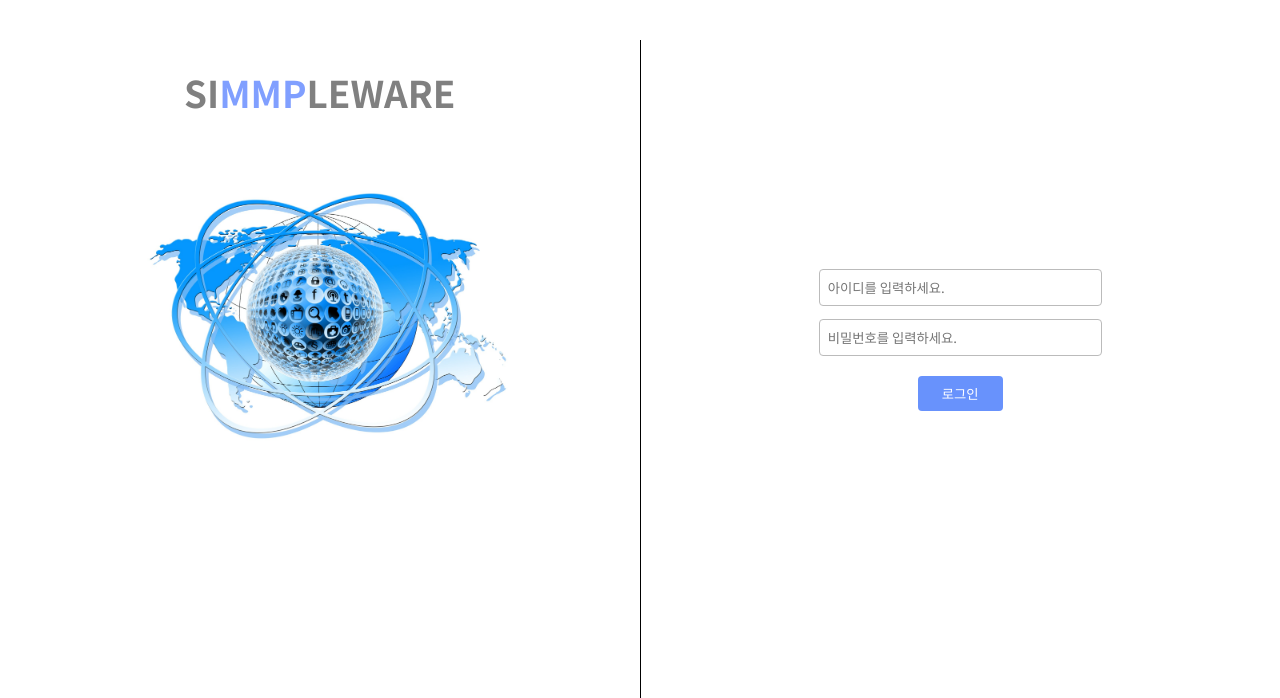
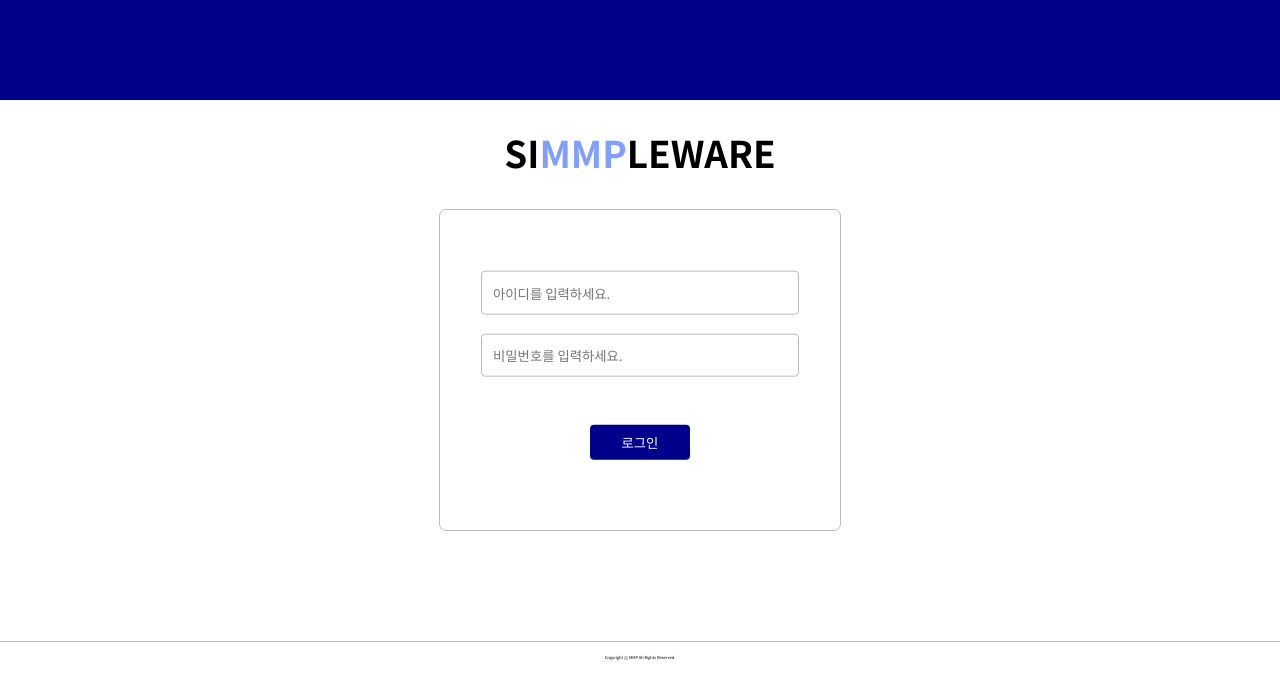
Before and after one commit to thumbzzero/mmp-groupware-project-front, a React (Create React App) app: page /calendar in a window 1280 px wide. Shown: the top 698 px of the page. Built offline with nearby package versions, Linux system fonts and the light colour scheme.

Commit message:
Update version

```diff
--- a/src/components/Board/BoardContainer.js
+++ b/src/components/Board/BoardContainer.js
@@ -19,7 +19,8 @@ const BoardContainer = ({ menuType }) => {
 			url: getUrl,
 		})
 		.then((response) => {
-			setData(response.data);
+			const data = response.data.reverse();
+			setData(data);
 			if (menuType !== "업무일지") {
 				setData(response.data.filter(data => data.apprYn === "Yes"));
 			}
--- a/src/components/Login/LoginContainer.js
+++ b/src/components/Login/LoginContainer.js
@@ -3,6 +3,8 @@ import axios from "axios";
 import LoginForm from './components/LoginForm';
 import '../../styles/loginPage.css';
 import baseUrl from './../../assets/baseUrl';
+import classes from './styles/LoginContainer.module.css';
+import Footer from '../Common/Footer'
 
 const LoginContainer = () => {
 	const [msg, setMsg] = useState("");
@@ -38,8 +40,13 @@ const LoginContainer = () => {
 		});
 	};
 	return (
-		<div className='login-container'>
+		<div className={classes.container}>
+			<div className={classes.header}></div>
+			<h1 className={classes.logo}>SI<span className={classes.mmp}>MMP</span>LEWARE</h1>
+			<div className={classes.box}>
 			<LoginForm onSubmit={loginHandler} idRef={idRef} pwRef={pwRef} message={msg} />
+			</div>
+			<Footer />
 		</div>
 	);
 };
--- a/src/components/Login/components/LoginForm.js
+++ b/src/components/Login/components/LoginForm.js
@@ -6,13 +6,13 @@ const LoginForm = ({ onSubmit, idRef, pwRef, message }) => {
   return (
     <form className={classes.form} onSubmit={onSubmit} >
       <input
-        className={classes.input}
+        className={classes.idinput}
         type="text"
         placeholder="아이디를 입력하세요."
         ref={idRef}
       />
       <input
-        className={classes.input}
+        className={classes.pwinput}
         type="password"
         placeholder="비밀번호를 입력하세요."
         ref={pwRef}
--- /dev/null
+++ b/src/components/Login/styles/LoginContainer.module.css
@@ -0,0 +1,26 @@
+.container {
+	width: 100%;
+}
+
+.header {
+	height: 100px;
+	background-color: #00008B;
+	margin-top: 0;
+}
+
+.logo {
+	text-align: center;
+	font-size: 2.3em;
+}
+
+.mmp {
+	color: #809fff;
+}
+
+.box {
+	width: 400px;
+	height: 320px;
+	border: 1px solid #bbb;
+	border-radius: 7px;
+	margin: 30px auto 110px auto;
+}
--- a/src/components/Login/styles/LoginForm.module.css
+++ b/src/components/Login/styles/LoginForm.module.css
@@ -1,22 +1,32 @@
 .form {
-	height: 100%;
+	/* height: 100%; */
 	transform: translate(0, 30%);
 }
 
-.input {
-	padding: 0.5rem 5rem 0.5rem 0.5rem;
+.idinput {
+	padding: 0.7rem 7rem 0.7rem 0.7rem;
 	border-radius: 4px;
 	display: block;
-	margin: 0.8rem auto;
+	margin: 0.3rem auto 0.5rem auto;
+	border: 1px solid #bbb;
+}
+
+.pwinput {
+	padding: 0.7rem 7rem 0.7rem 0.7rem;
+	border-radius: 4px;
+	display: block;
+	margin: 1.2rem auto 3rem auto;
 	border: 1px solid #bbb;
 }
 
 .button {
-	background-color: #6892fc;
+	/* background-color: #6892fc; */
+	background-color: #00008B;
 	color: white;
 	border-radius: 4px;
 	border: none;
-	padding: 0.5rem 1.5rem;
+	padding: 0.5rem 2rem;
 	display: block;
 	margin: 20px auto;
+	cursor: pointer;
 }
--- a/src/pages/components/LoginPage.js
+++ b/src/pages/components/LoginPage.js
@@ -6,7 +6,7 @@ import '../../styles/loginPage.css';
 const LoginPage = () => {
 	return (
 		<div className='login-page'>
-			<LogoContainer />
+			{/* <LogoContainer /> */}
 			<LoginContainer />
 		</div>
 	);
--- a/src/styles/loginPage.css
+++ b/src/styles/loginPage.css
@@ -1,4 +1,4 @@
-.login-page {
+/* .login-page {
 	display: flex;
 	flex-direction: row;
 	height: 100%;
@@ -15,4 +15,4 @@
 .login-container {
 	height: 100%;
 	flex: 0.5;
-}
+} */
```
